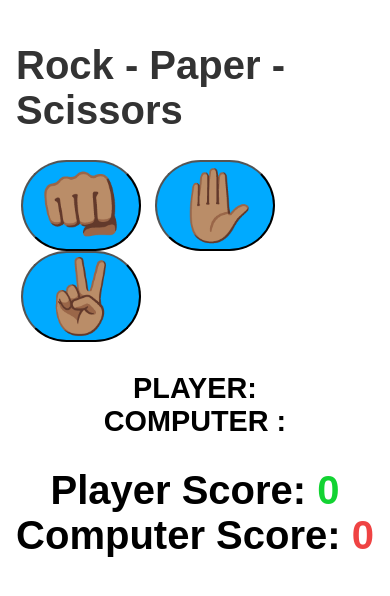
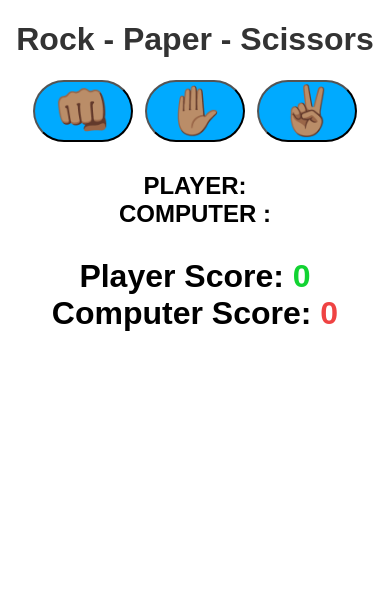
Before and after one commit to Guna02826/rock-paper-scissors-game, a plain HTML site: page index.html in a window 390 px wide. Drawn offline with Linux system fonts and the light colour scheme.

Commit message:
Update index.css

```diff
--- a/index.css
+++ b/index.css
@@ -5,7 +5,6 @@ body {
   display: flex;
   flex-direction: column;
   align-items: center;
-  padding: 1rem;
 }
 
 h1 {
@@ -55,35 +54,8 @@ h1 {
   color: hsl(0, 84%, 60%);
 }
 
-/* Responsive Styles for tablets and smaller screens */
+/* Responsive styling for tablets and smaller devices */
 @media (max-width: 768px) {
-  h1 {
-    font-size: 3rem;
-  }
-
-  .choices button {
-    font-size: 6rem;
-    min-width: 140px;
-    margin: 0 8px;
-  }
-
-  #playerDisplay,
-  #computerDisplay {
-    font-size: 2rem;
-  }
-
-  #resultDisplay {
-    font-size: 4rem;
-    margin: 20px 0;
-  }
-
-  .scoreDisplay {
-    font-size: 3rem;
-  }
-}
-
-/* Responsive Styles for mobile devices */
-@media (max-width: 480px) {
   h1 {
     font-size: 2.5rem;
   }
@@ -100,11 +72,38 @@ h1 {
   }
 
   #resultDisplay {
-    font-size: 3.5rem;
-    margin: 15px 0;
+    font-size: 3rem;
+    margin: 20px 0;
   }
 
   .scoreDisplay {
     font-size: 2.5rem;
   }
 }
+
+/* Responsive styling for mobile devices */
+@media (max-width: 480px) {
+  h1 {
+    font-size: 2rem;
+  }
+
+  .choices button {
+    font-size: 3rem;
+    min-width: 100px;
+    margin: 0 4px;
+  }
+
+  #playerDisplay,
+  #computerDisplay {
+    font-size: 1.5rem;
+  }
+
+  #resultDisplay {
+    font-size: 2rem;
+    margin: 15px 0;
+  }
+
+  .scoreDisplay {
+    font-size: 2rem;
+  }
+}
```
